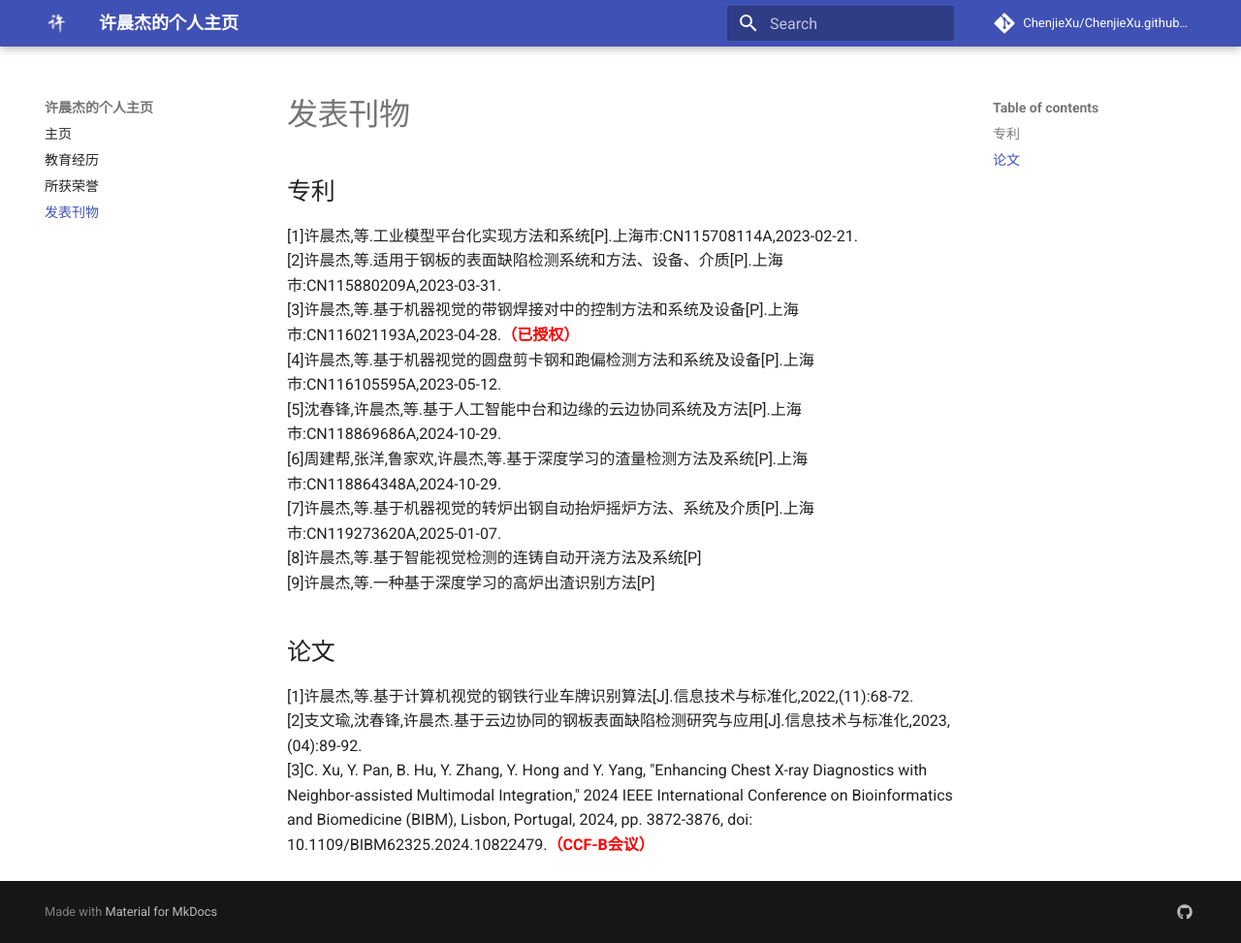
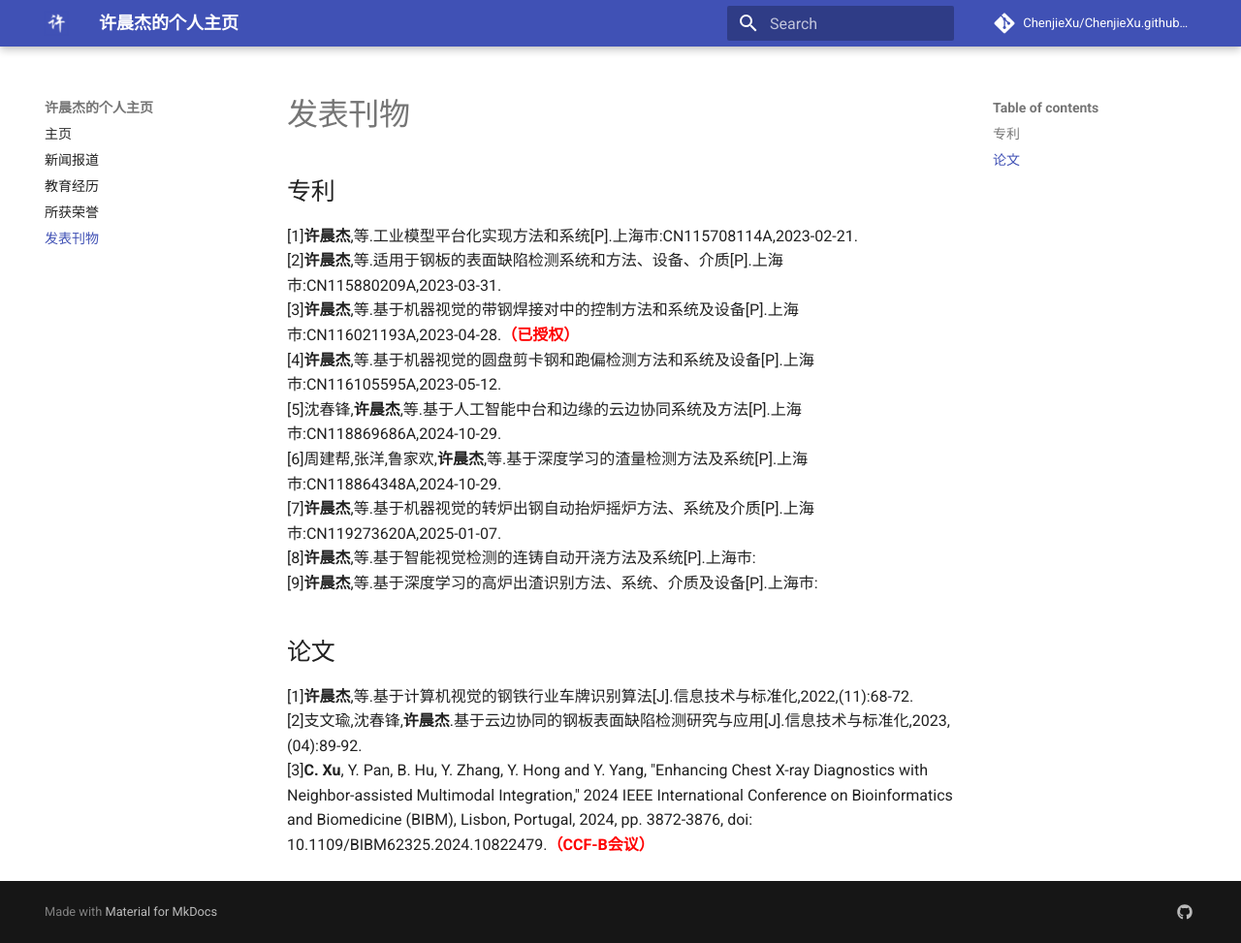
Before and after one commit to ChenjieXu/ChenjieXu.github.io, an MkDocs documentation site: the page built from docs/publications.md, in a window 1280 px wide and 973 px high. Shown: the whole window at 97% size. Built offline with MkDocs 1.6.1 and Material for MkDocs 9.7.7, drawn with Linux system fonts in a browser that asks for light colours; comment, search, counter and statistics services are not loaded.

Commit message:
更新导航菜单，添加新闻报道页面，并修正部分荣誉和发表刊物的颁奖单位名称

```diff
--- a/docs/publications.md
+++ b/docs/publications.md
@@ -1,17 +1,17 @@
 # 发表刊物
 
 ## 专利
-[1]许晨杰,等.工业模型平台化实现方法和系统[P].上海市:CN115708114A,2023-02-21.
-[2]许晨杰,等.适用于钢板的表面缺陷检测系统和方法、设备、介质[P].上海市:CN115880209A,2023-03-31.
-[3]许晨杰,等.基于机器视觉的带钢焊接对中的控制方法和系统及设备[P].上海市:CN116021193A,2023-04-28.<span style="color:red;"><strong>（已授权）</strong></span>
-[4]许晨杰,等.基于机器视觉的圆盘剪卡钢和跑偏检测方法和系统及设备[P].上海市:CN116105595A,2023-05-12.
-[5]沈春锋,许晨杰,等.基于人工智能中台和边缘的云边协同系统及方法[P].上海市:CN118869686A,2024-10-29.
-[6]周建帮,张洋,鲁家欢,许晨杰,等.基于深度学习的渣量检测方法及系统[P].上海市:CN118864348A,2024-10-29.
-[7]许晨杰,等.基于机器视觉的转炉出钢自动抬炉摇炉方法、系统及介质[P].上海市:CN119273620A,2025-01-07.
-[8]许晨杰,等.基于智能视觉检测的连铸自动开浇方法及系统[P]
-[9]许晨杰,等.一种基于深度学习的高炉出渣识别方法[P]
+[1]**许晨杰**,等.工业模型平台化实现方法和系统[P].上海市:CN115708114A,2023-02-21.
+[2]**许晨杰**,等.适用于钢板的表面缺陷检测系统和方法、设备、介质[P].上海市:CN115880209A,2023-03-31.
+[3]**许晨杰**,等.基于机器视觉的带钢焊接对中的控制方法和系统及设备[P].上海市:CN116021193A,2023-04-28.<span style="color:red;"><strong>（已授权）</strong></span>
+[4]**许晨杰**,等.基于机器视觉的圆盘剪卡钢和跑偏检测方法和系统及设备[P].上海市:CN116105595A,2023-05-12.
+[5]沈春锋,**许晨杰**,等.基于人工智能中台和边缘的云边协同系统及方法[P].上海市:CN118869686A,2024-10-29.
+[6]周建帮,张洋,鲁家欢,**许晨杰**,等.基于深度学习的渣量检测方法及系统[P].上海市:CN118864348A,2024-10-29.
+[7]**许晨杰**,等.基于机器视觉的转炉出钢自动抬炉摇炉方法、系统及介质[P].上海市:CN119273620A,2025-01-07.
+[8]**许晨杰**,等.基于智能视觉检测的连铸自动开浇方法及系统[P].上海市:
+[9]**许晨杰**,等.基于深度学习的高炉出渣识别方法、系统、介质及设备[P].上海市:
 
 ## 论文
-[1]许晨杰,等.基于计算机视觉的钢铁行业车牌识别算法[J].信息技术与标准化,2022,(11):68-72.
-[2]支文瑜,沈春锋,许晨杰.基于云边协同的钢板表面缺陷检测研究与应用[J].信息技术与标准化,2023,(04):89-92.
-[3]C. Xu, Y. Pan, B. Hu, Y. Zhang, Y. Hong and Y. Yang, "Enhancing Chest X-ray Diagnostics with Neighbor-assisted Multimodal Integration," 2024 IEEE International Conference on Bioinformatics and Biomedicine (BIBM), Lisbon, Portugal, 2024, pp. 3872-3876, doi: 10.1109/BIBM62325.2024.10822479.<span style="color:red;"><strong>（CCF-B会议）</strong></span>
+[1]**许晨杰**,等.基于计算机视觉的钢铁行业车牌识别算法[J].信息技术与标准化,2022,(11):68-72.
+[2]支文瑜,沈春锋,**许晨杰**.基于云边协同的钢板表面缺陷检测研究与应用[J].信息技术与标准化,2023,(04):89-92.
+[3]**C. Xu**, Y. Pan, B. Hu, Y. Zhang, Y. Hong and Y. Yang, "Enhancing Chest X-ray Diagnostics with Neighbor-assisted Multimodal Integration," 2024 IEEE International Conference on Bioinformatics and Biomedicine (BIBM), Lisbon, Portugal, 2024, pp. 3872-3876, doi: 10.1109/BIBM62325.2024.10822479.<span style="color:red;"><strong>（CCF-B会议）</strong></span>
--- a/mkdocs.yml
+++ b/mkdocs.yml
@@ -5,6 +5,7 @@ repo_url: 'https://github.com/ChenjieXu/ChenjieXu.github.io'
 nav:
   - 主页: index.md
 #  - about_me: about_me.md
+  - 新闻报道: news.md
   - 教育经历: education.md
   - 所获荣誉:  honors.md
   - 发表刊物: publications.md
```
Also changed, not shown: docs/honors.md (+3 -3 lines), docs/news.md (added, +4 -0 lines).
